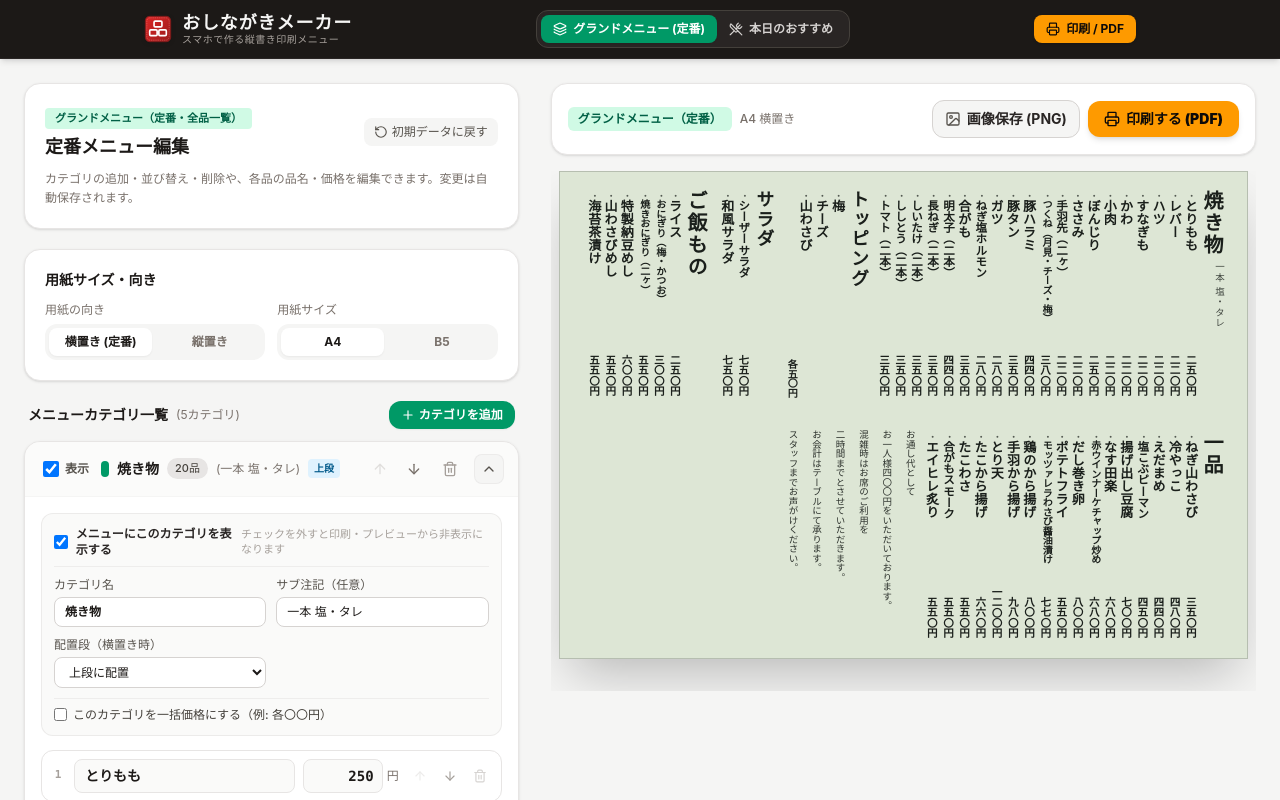
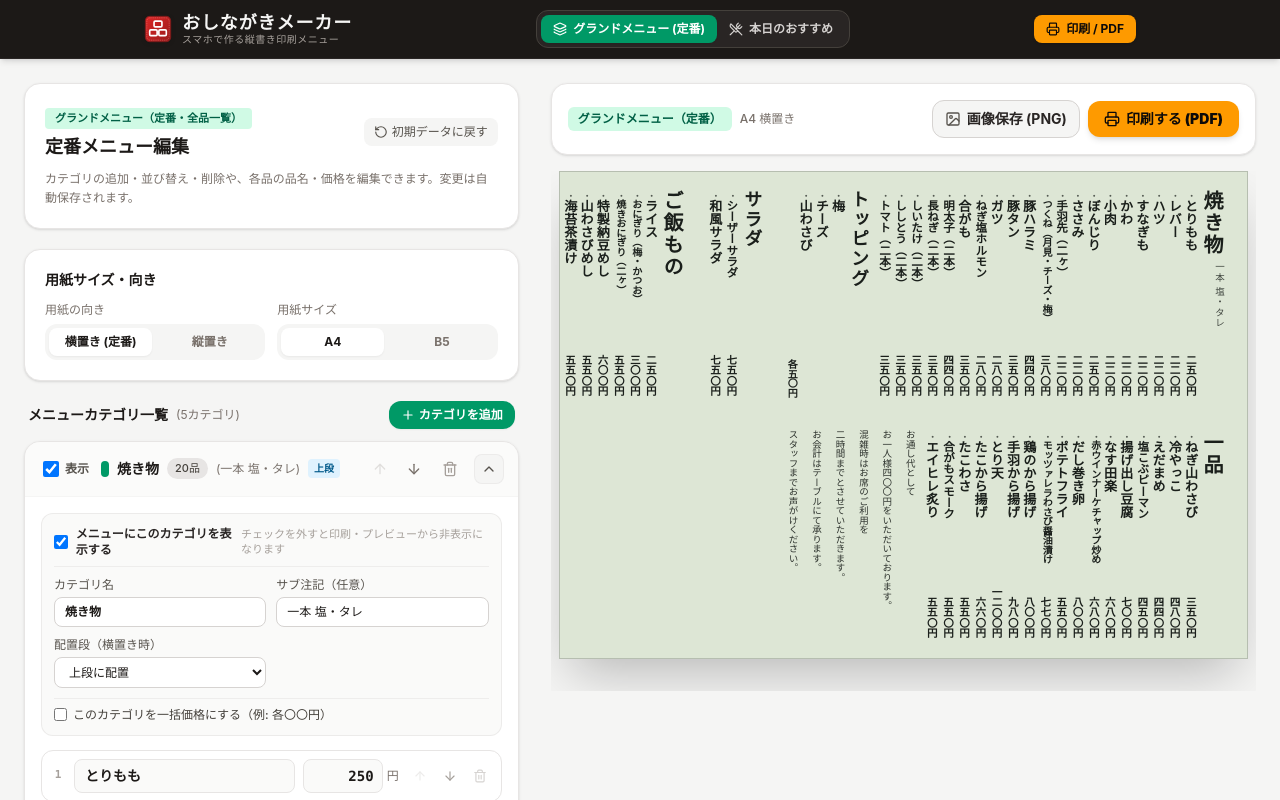
Before and after one commit to saikoro2007/oshinagaki-maker, a Vue app: page / in a window 1280 px wide. Shown: the top 800 px of the page. Built offline with nearby package versions, Linux system fonts and the light colour scheme; a web font is replaced by a local one.

Commit message:
feat: カテゴリ間の余白を広めに調整し店舗案内との間隔を最適化

```diff
--- a/src/components/GrandMenuPreview.vue
+++ b/src/components/GrandMenuPreview.vue
@@ -79,7 +79,7 @@
               :key="section.id || sIdx"
               :class="[
                 'flex flex-col items-stretch h-full shrink-0',
-                sIdx === 0 ? 'pl-0.5' : 'pl-1.5 sm:pl-2'
+                sIdx === 0 ? 'pl-0.5' : 'pl-3 sm:pl-4 lg:pl-5'
               ]"
             >
               <!-- 見出し列（カテゴリ名 ＋ サブ注記） -->
@@ -161,7 +161,7 @@
               :key="section.id || sIdx"
               :class="[
                 'flex flex-col items-stretch h-full shrink-0',
-                sIdx === 0 ? 'pl-0.5' : 'pl-1.5 sm:pl-2'
+                sIdx === 0 ? 'pl-0.5' : 'pl-3 sm:pl-4 lg:pl-5'
               ]"
             >
               <!-- 見出し列（一品 等） -->
@@ -233,7 +233,7 @@
             <!-- 店舗案内・営業ルール（下段左寄り・実写真スタイル） -->
             <div
               v-if="menuData.noticeBlock && menuData.noticeBlock.show"
-              class="flex flex-col items-stretch h-full pl-5 sm:pl-8 pr-1 shrink-0"
+              class="flex flex-col items-stretch h-full pl-6 sm:pl-10 lg:pl-12 pr-1 shrink-0"
             >
               <!-- 案内文（実写真同様、2行ずつゆったり縦書き配置） -->
               <div class="flex flex-col justify-center items-start h-full gap-1.5 sm:gap-2 text-[8.5px] sm:text-[9.5px] leading-relaxed opacity-90">
```
Also changed, not shown: src/assets/mozu_logo_transparent.png (added).
